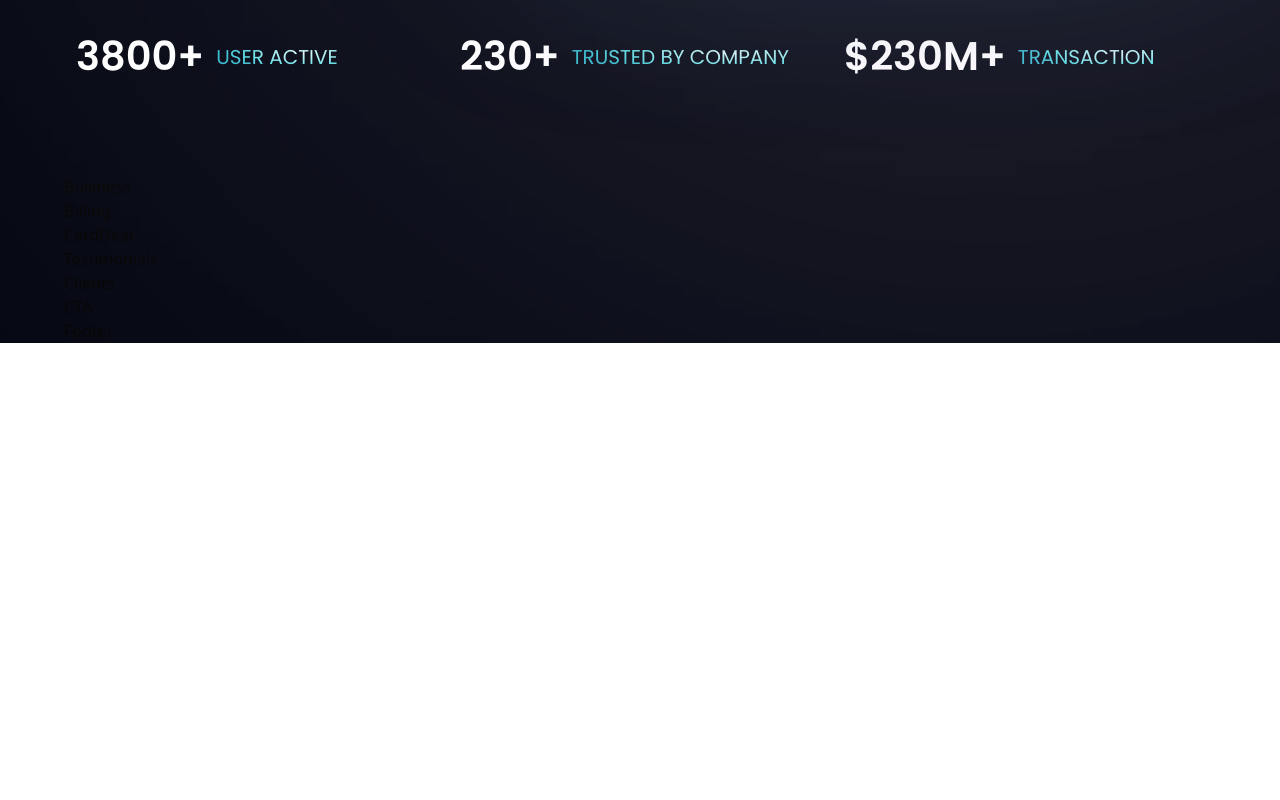
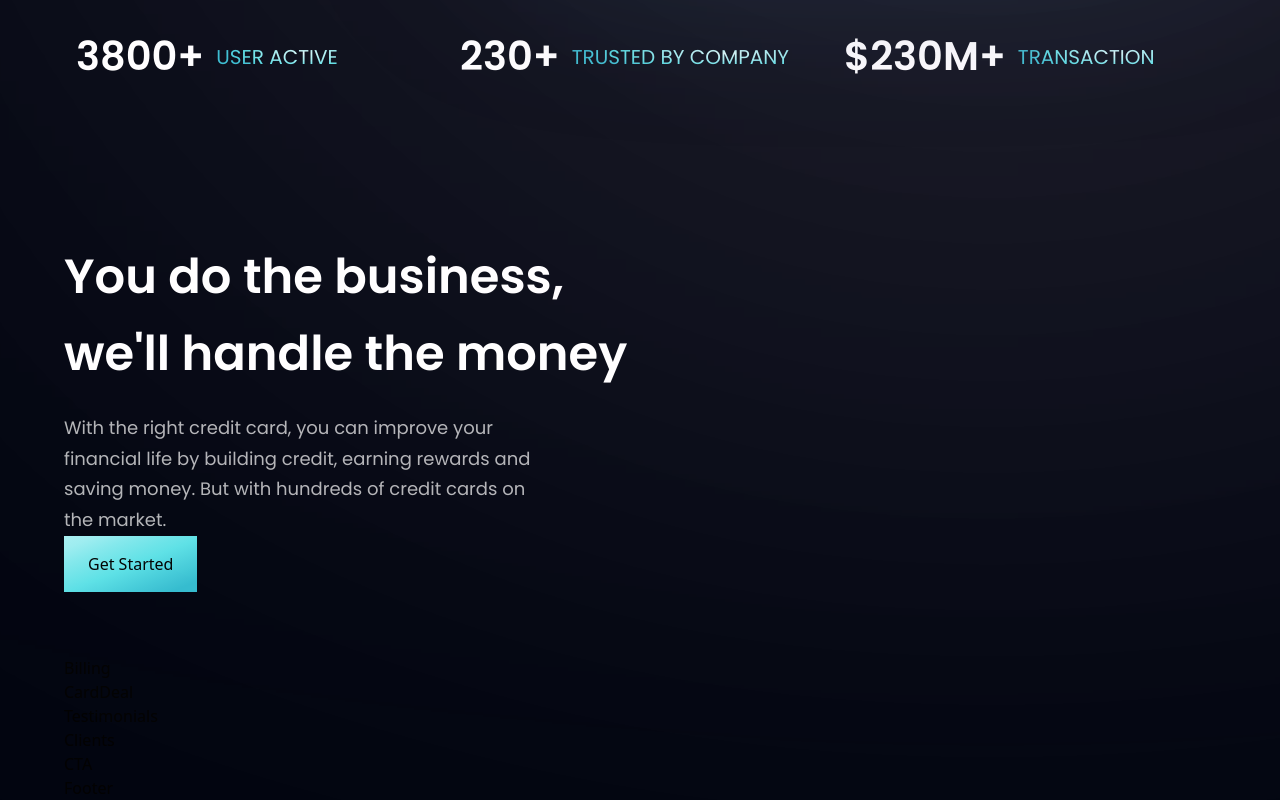
Before and after one commit to Ajithdev444/bank_app_React, a React (Vite) app: page / in a window 1280 px wide. Shown: the part 866-1666 px from the top of the page. Before the commit the page ends 1209 px from the top, so only its background shows below. Built offline with nearby package versions, Linux system fonts and the light colour scheme.

Commit message:
Business

```diff
--- a/src/components/Business.jsx
+++ b/src/components/Business.jsx
@@ -1,8 +1,23 @@
 import React from 'react'
+import { features } from '../constants'
+import styles, { layout } from '../style'
+import Button from './Button'
 
 const Business = () => {
   return (
-    <div>Business</div>
+    <section id='features' className={layout.section}>
+      <div className={layout.sectionInfo}>
+        <h2 className={styles.heading2}>You do the business,
+        <br className='sm:block hidden'/> we'll handle the money</h2>
+        <p className={`${styles.paragraph} max-w-[470px] mt-5`}>With the right credit card, you can improve your
+          financial life by building credit, earning rewards
+          and saving money. But with hundreds of credit cards
+          on the market.
+        </p>
+        <Button styles='mt-10'/>
+      </div>
+
+    </section>
   )
 }
 
--- a/src/components/Button.jsx
+++ b/src/components/Button.jsx
@@ -1,8 +1,11 @@
 import React from 'react'
 
-const Button = () => {
+const Button = ({ styles }) => {
   return (
-    <div>Button</div>
+    <button type='button' className={`py-4 px-6 bg-blue-gradient`}>
+      Get Started
+
+    </button>
   )
 }
 
```
